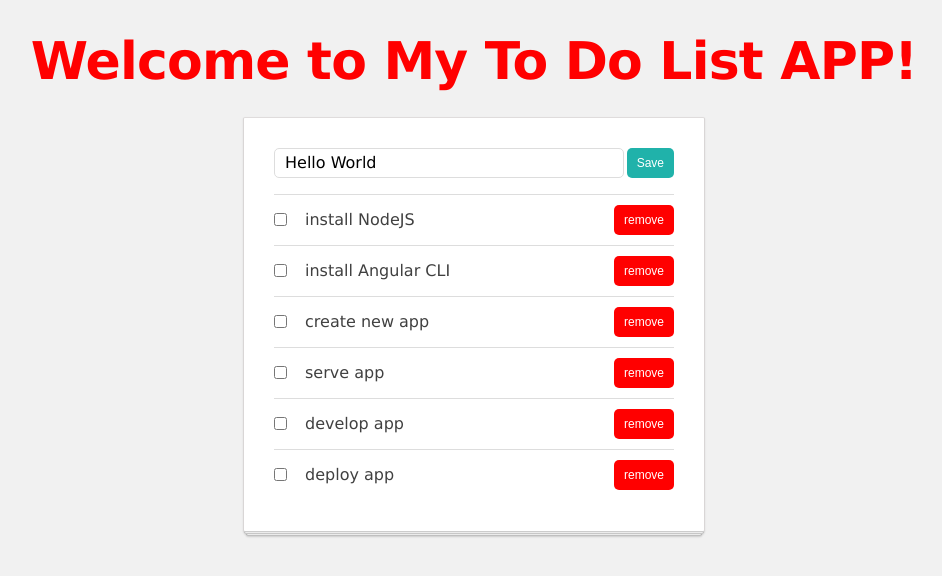
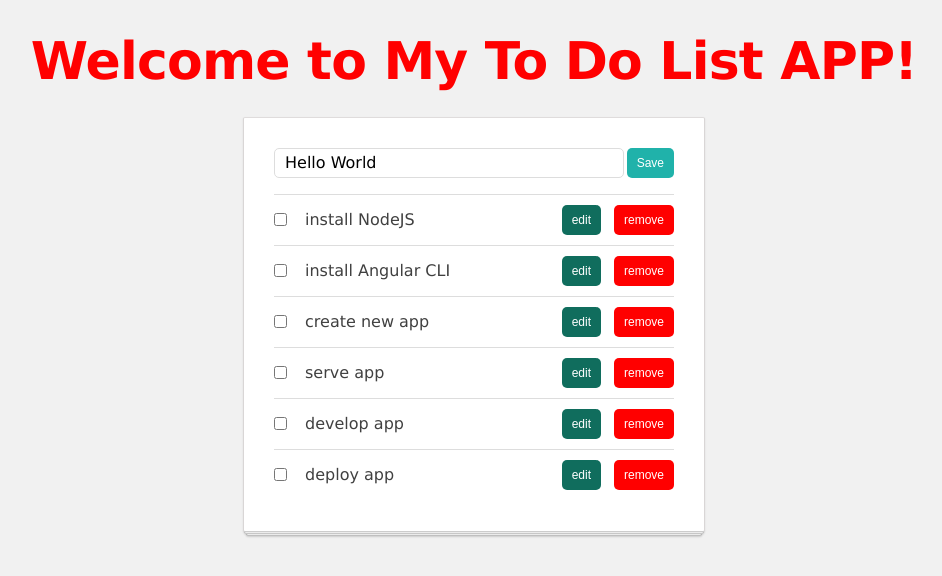
Before and after one commit to iwona-szerszen/todo-list, an Angular app: page / in a window 1280 px wide. Shown: the top 576 px of the page, without its empty margins (166-1108 px from the left). Built offline with nearby package versions, Linux system fonts and the light colour scheme.

Commit message:
Update components by adding todo's editing functionality

```diff
--- a/src/app/input-button-unit/input-button-unit.component.ts
+++ b/src/app/input-button-unit/input-button-unit.component.ts
@@ -1,4 +1,4 @@
-import { Component, OnInit, Output, EventEmitter } from '@angular/core';
+import { Component, OnInit, Input, Output, EventEmitter} from '@angular/core';
 
 @Component({
   selector: 'app-input-button-unit',
@@ -20,11 +20,12 @@ import { Component, OnInit, Output, EventEmitter } from '@angular/core';
 })
 export class InputButtonUnitComponent implements OnInit {
 
+  @Input() title: string;
   @Output() submit: EventEmitter<string> = new EventEmitter();
 
-  title = 'Hello World';
-
-  constructor() { }
+  constructor() {
+    this.title = 'Hello World';
+  }
 
   ngOnInit() {
   }
--- a/src/app/interfaces/todo-item.ts
+++ b/src/app/interfaces/todo-item.ts
@@ -1,4 +1,5 @@
 export interface TodoItem {
   title: string;
   completed?: boolean;
+  isBeingEdited?: boolean;
 }
--- a/src/app/list-manager/list-manager.component.css
+++ b/src/app/list-manager/list-manager.component.css
@@ -37,3 +37,8 @@
   -webkit-box-shadow: 0 1px 2px rgba(0, 0, 0, 0.15);
   box-shadow: 0 1px 2px rgba(0, 0, 0, 0.15);
 }
+
+.edit-input-btn-unit {
+  padding: 10px 0;
+  border-top: solid 1px #ddd;
+}
--- a/src/app/list-manager/list-manager.component.ts
+++ b/src/app/list-manager/list-manager.component.ts
@@ -10,12 +10,18 @@ import { TodoListService } from '../services/todo-list.service';
 
       <ul>
         <li *ngFor="let todoItem of todoList">
-          <app-todo-item
+          <app-todo-item *ngIf="!todoItem.isBeingEdited"
             [item]="todoItem"
             (remove)="removeItem($event)"
             (update)="updateItem($event.item, $event.changes)"
           >
           </app-todo-item>
+
+          <app-input-button-unit *ngIf="todoItem.isBeingEdited" class="edit-input-btn-unit"
+            [title]="todoItem.title"
+            (submit)="updateItem(todoItem, {title: ($event), isBeingEdited: false})">
+          </app-input-button-unit>
+
         </li>
       </ul>
     </div>
--- a/src/app/todo-item/todo-item.component.ts
+++ b/src/app/todo-item/todo-item.component.ts
@@ -10,9 +10,14 @@ import { TodoItem } from '../interfaces/todo-item';
         class="todo-checkbox"
         (click)="completeItem()"
       />
+
       <span class="todo-title" [ngClass]="{'todo-complete': item.completed}">
         {{ item.title }}
       </span>
+
+      <button class="btn btn-edit" (click)="editItem()">
+        edit
+      </button>
 
       <button class="btn btn-red" (click)="removeItem()">
         remove
@@ -42,4 +47,11 @@ export class TodoItemComponent implements OnInit {
       changes: {completed: !this.item.completed}
     });
   }
+
+  editItem() {
+    this.update.emit({
+      item: this.item,
+      changes: {isBeingEdited: true}
+    });
+  }
 }
--- a/src/styles.css
+++ b/src/styles.css
@@ -43,6 +43,15 @@ ol, ul {
   background: darkred;
 }
 
+.btn-edit {
+  background: #106d5d;
+  margin-right: 10px;
+}
+
+.btn-edit:hover {
+  background: #16463d;
+}
+
 .app-title {
   font-size: 52px;
   line-height: 52px;
```
Lines whose indentation alone changed are shown as unchanged.
